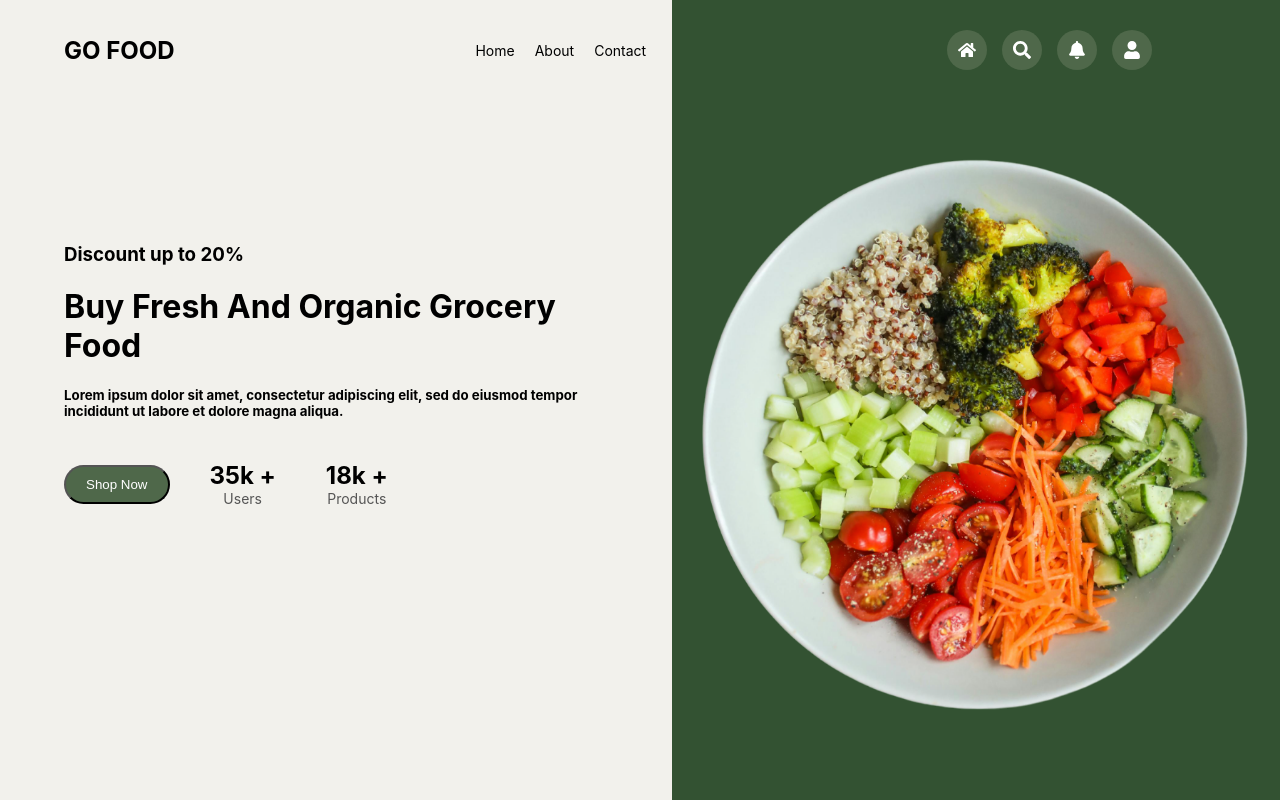
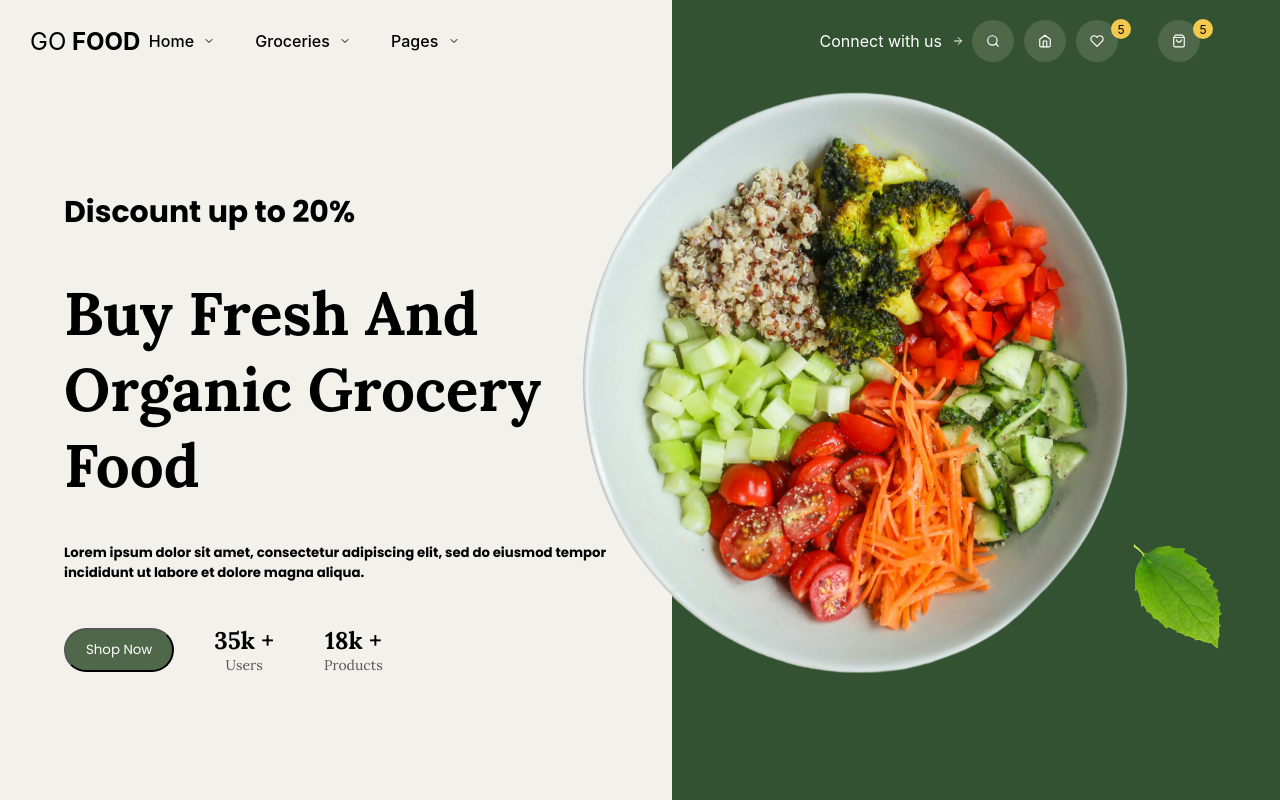
Before and after one commit to Samay001/Go-Food, a React (Create React App) app: page / in a window 1280 px wide. Shown: the top 800 px of the page. Built offline with nearby package versions, Linux system fonts and the light colour scheme; no server answers.

Commit message:
updated navbar and home page

```diff
--- a/public/index.html
+++ b/public/index.html
@@ -1,20 +1,24 @@
 <!DOCTYPE html>
 <html lang="en">
+
 <head>
   <meta charset="utf-8" />
   <meta name="viewport" content="width=device-width, initial-scale=1" />
   <meta name="theme-color" content="#000000" />
-    <meta
-      name="description"
-      content="Web site created using create-react-app"
-    />
-
+  <meta name="description" content="Web site created using create-react-app" />
+  <link rel="preconnect" href="https://fonts.googleapis.com">
+  <link rel="preconnect" href="https://fonts.gstatic.com" crossorigin>
+  <link
+    href="https://fonts.googleapis.com/css2?family=Lora:ital,wght@0,400..700;1,400..700&family=Poppins:ital,wght@0,100;0,200;0,300;0,400;0,500;0,600;0,700;0,800;0,900;1,100;1,200;1,300;1,400;1,500;1,600;1,700;1,800;1,900&display=swap"
+    rel="stylesheet">
   <title>React App</title>
 </head>
+
 <body>
   <noscript>You need to enable JavaScript to run this app.</noscript>
   <div id="root"></div>
 
 
 </body>
+
 </html>
--- a/src/App.js
+++ b/src/App.js
@@ -1,11 +1,13 @@
 import React from 'react';
 import { Routes, Route } from "react-router-dom";
 import Home from "./pages/home";
+import Test from "./pages/test";
 
 function App() {
   return (
     <Routes>
       <Route path="/" element={<Home/>} />
+      <Route path="/test" element={<Test/>} />
     </Routes>
   );
 }
--- a/src/components/header.js
+++ b/src/components/header.js
@@ -1,6 +1,6 @@
 import React, { useState } from 'react';
 import './style/header.css';
-import { FaHome, FaSearch, FaBell, FaUser, FaBars } from 'react-icons/fa';
+import { FiHome, FiSearch,FiMenu, FiChevronDown,FiArrowRight, FiHeart, FiShoppingBag } from 'react-icons/fi';
 
 const Header = () => {
   const [menuOpen, setMenuOpen] = useState(false);
@@ -11,22 +11,25 @@ const Header = () => {
 
   return (
     <nav className="navbar">
-      <a className="brand" href="#">
-        GO FOOD
+      <a href="#" className="brand">
+        <span className="go-text">GO</span> FOOD
       </a>
       <div className={`menu ${menuOpen ? 'open' : ''}`}>
         <ul className="nav-links">
-          <li><a href="#">Home</a></li>
-          <li><a href="#">About</a></li>
-          <li><a href="#">Contact</a></li>
+          <li><a href="#">Home <FiChevronDown className="dropdown-icon" /></a></li>
+          <li><a href="#">Groceries <FiChevronDown className="dropdown-icon" /></a></li>
+          <li><a href="#">Pages <FiChevronDown className="dropdown-icon" /></a></li>
+          <li className='specialText'><a href="#">Connect with us <FiArrowRight className="dropdown-icon" /></a></li>
         </ul>
       </div>
       <div className="icons">
-        <span className="icon"><FaHome /></span>
-        <span className="icon"><FaSearch /></span>
-        <span className="icon"><FaBell /></span>
-        <span className="icon"><FaUser /></span>
-        <span className="toggle" onClick={toggleMenu}><FaBars /></span>
+        <span className="icon"><FiSearch /></span>
+        <span className="icon"><FiHome /></span>
+        <span className="icon"><FiHeart /></span>
+        <div className="notification-circle">5</div>
+        <span className="icon"><FiShoppingBag /></span>
+        <div className="notification-circle">5</div>
+        <span className="toggle" onClick={toggleMenu}><FiMenu /></span>
       </div>
     </nav>
   );
--- a/src/components/style/header.css
+++ b/src/components/style/header.css
@@ -1,21 +1,29 @@
+/* Navbar container */
 .navbar {
   display: flex;
   align-items: center;
-  justify-content: space-between;
-  padding: 30px 0;
+  justify-content: space-around;
+  padding: 20px 30px;
   width: 100%;
-  position:fixed;
+  position: fixed;
+  /* top: 0; */
+  z-index: 1000;
 
 }
 
+/* Brand styles */
 .brand {
   font-size: 24px;
   font-weight: bold;
   text-decoration: none;
   color: black;
-  margin-left: 4rem;
 }
 
+.go-text{
+  font-weight: 400;
+}
+
+/* Menu styles */
 .menu {
   display: flex;
   justify-content: center;
@@ -27,32 +35,64 @@
   list-style: none;
   padding: 0;
   margin: 0;
-  gap: 20px;
+  gap: 40px;
 }
 
 .nav-links a {
   color: black;
   text-decoration: none;
-  font-size: 14px;
+  font-size: 16px;
+  font-weight: 500;
 }
 
+.dropdown-icon {
+  margin-left: 5px;
+  /* margin-top: 10px; */
+  font-size: 12px;
+}
+
+.specialText a{
+  color:white;
+  font-size: 16px;
+  font-weight: 400;
+  padding-left: 20rem;
+}
+
+/* Icons styles */
 .icons {
   display: flex;
-  gap: 15px;
-  margin-right: 8rem;
+  gap: 10px;
+  /* margin-right: 2rem; */
+  padding-right: 5rem;
 }
 
 .icon {
-  width: 40px;
-  height: 40px;
+  width: 32px;
+  height: 32px;
   border-radius: 50%;
   background-color: #4f684a;
   display: flex;
   justify-content: center;
   align-items: center;
   color: white;
-  font-size: 18px;
+  font-size: 14px;
   cursor: pointer;
+  padding: 5px;
+}
+
+.notification-circle {
+  position: relative;
+  top: -1px;
+  right: 17px;
+  background-color: #F2C94C;
+  color: black;
+  border-radius: 50%;
+  width: 20px;
+  height: 20px;
+  display: flex;
+  justify-content: center;
+  align-items: center;
+  font-size: 12px;
 }
 
 .toggle {
@@ -62,6 +102,7 @@
   cursor: pointer;
 }
 
+/* Responsive styles */
 @media (max-width: 768px) {
   .menu {
     display: none;
@@ -86,5 +127,25 @@
 
   .toggle {
     display: block;
+    margin-right: 2rem;
+
+  }
+
+  .icons {
+    gap: 8px;
+    padding-right: 0;
+  }
+
+  .icon {
+    width: 24px;
+    height: 24px;
+    font-size: 16px;
+  }
+  .notification-circle {
+    top: -8px;
+    right: -8px;
+    width: 20px;
+    height: 20px;
+    font-size: 10px;
   }
 }
--- a/src/pages/home.css
+++ b/src/pages/home.css
@@ -1,3 +1,4 @@
+
 .flex-box-home {
   display: flex;
 }
@@ -7,20 +8,30 @@
   padding: 2rem;
   background-color: #f2f1ec;
   height: 100vh;
-  /* margin-top:5rem; */
+  font-family: "Poppins", sans-serif;
+}
+
+.main-text{
+  font-family: "Lora", serif;
+  font-size: 60px;
 }
 
 .heading-home {
-  margin-top: 10rem;
+  margin-top: 6rem;
   padding: 2rem;
 }
 
+.heading-home h3{
+  font-size: 30px;
+}
+
 .discount-text {
-  margin-bottom: 1rem;
+  margin-bottom: 0.5rem;
 }
 
 .description-text {
   margin-bottom: 2rem;
+  font-family: "Poppins", sans-serif;
 }
 
 .shop-button {
@@ -33,10 +44,8 @@
 
 /* Image section styling */
 .image-section {
-  flex: 1;
+  flex:1;
   display: flex;
-  align-items: center;
-  justify-content: center;
   background-color: #335232;
 }
 
@@ -44,6 +53,18 @@
   max-width: 100%;
   height: auto;
   max-height: 600px;
+  position: relative;
+  right: 120px;
+  top: 80px;
+}
+
+.responsive-image-leaf{
+  max-width: 30%;
+  position: relative;
+  max-height: 10%;
+  right: 170px;
+  top: 550px;
+  rotate: 230deg;
 }
 
 .custom-span {
@@ -58,11 +79,13 @@
   color: white;
   border-radius: 25px;
   cursor: pointer;
+  font-family: "Poppins", sans-serif;
 }
 
 .number-container {
   display: flex;
   gap: 10px;
+  font-family: "Lora", serif;
 }
 
 .number-box {
@@ -101,6 +124,13 @@
   text-align: center;
 }
 
+.category-heading h1{
+  font-family: "Lora", serif;
+}
+
+.category-heading h3{
+  font-family: "Poppins", sans-serif;
+}
 .category-buttons{
   display: flex;
   justify-content: center;
--- a/src/pages/home.js
+++ b/src/pages/home.js
@@ -4,6 +4,7 @@ import Header from "../components/header";
 import img from "../assets/main2.png";
 import FoodDetails from "../components/foodDetails";
 import axios from "axios";
+import leaf from "../assets/leaf.png";
 
 const Home = () => {
   const [category, setCategory] = useState("beef");
@@ -36,7 +37,7 @@ const Home = () => {
         <div className="text-section">
           <div className="heading-home">
             <h3 className="discount-text">Discount up to 20%</h3>
-            <h1 className="discount-text">
+            <h1 className=" main-text">
               Buy Fresh And Organic Grocery Food
             </h1>
             <h5 className="description-text">
@@ -60,7 +61,9 @@ const Home = () => {
         </div>
         <div className="image-section">
           <img src={img} alt="main" className="responsive-image" />
+          <img src={leaf} alt="main" className="responsive-image-leaf" />
         </div>
+
       </div>
       <div className="container-category">
         <div className="category-heading">
--- /dev/null
+++ b/src/pages/test.js
@@ -0,0 +1,14 @@
+import React from 'react'
+import Header from '../components/header'
+import Home from './home'
+
+const test = () => {
+  return (
+    <div>
+        <Header />
+        {/* <h1>Test Page</h1> */}
+    </div>
+  )
+}
+
+export default test
```
Also changed, not shown: src/assets/leaf.png (added), src/pages/test.css (added). Lines whose indentation alone changed are shown as unchanged.
